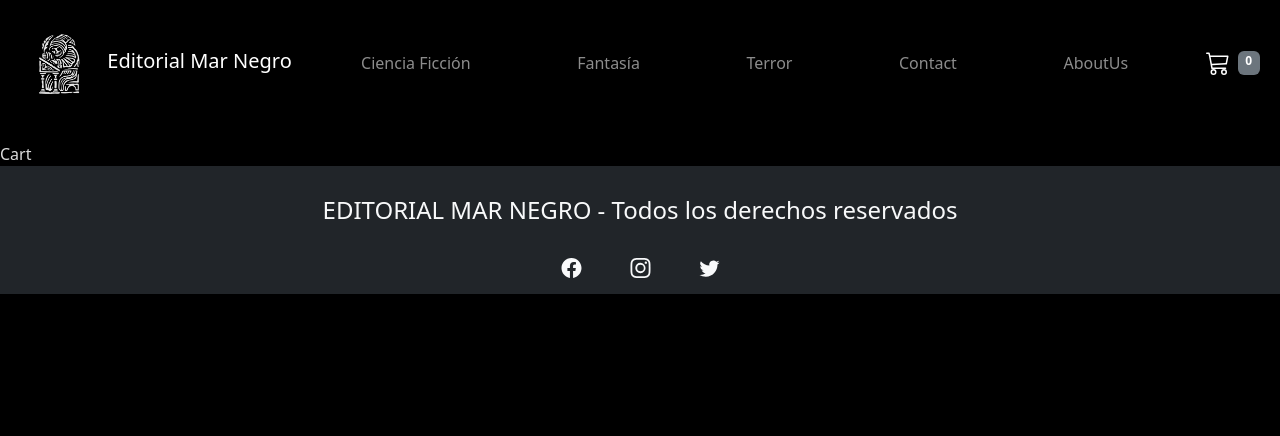
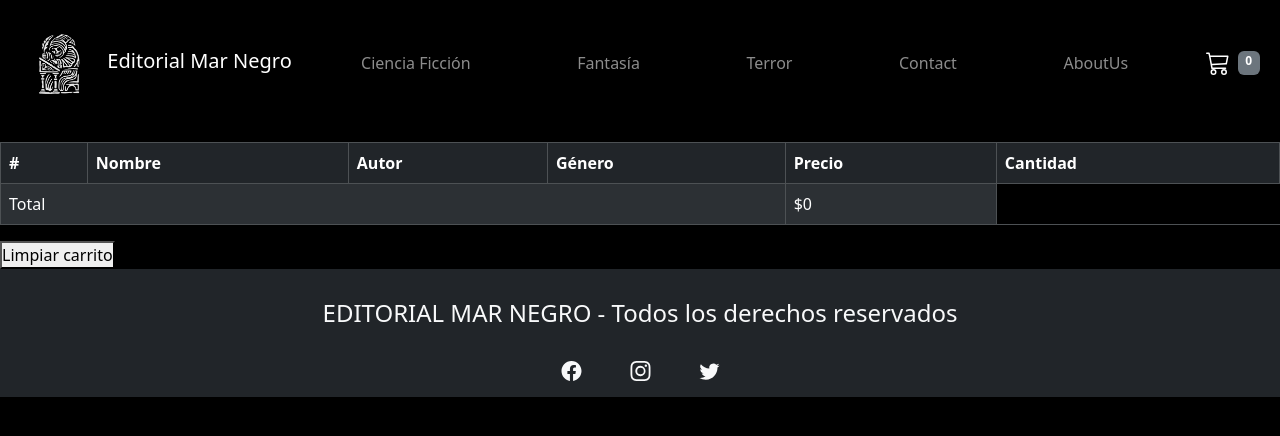
Before and after one commit to ErnestoJimenez6/eCommerceEditorial, a React (Vite) app: page /Cart in a window 1280 px wide. Shown: the top 436 px of the page. Built offline with nearby package versions, Linux system fonts and the light colour scheme.

Commit message:
context3

```diff
--- a/src/components/Cart/Cart.jsx
+++ b/src/components/Cart/Cart.jsx
@@ -1,7 +1,56 @@
+import{useCartContext}from'../../context/CartContext'
+import{Table}from'react-bootstrap'
+
 const Cart=()=>{
+    const{cart,total,removeItem,clearCart}=useCartContext()
+
+    const handleRemoveItem=(id,price,qty)=>{
+        removeItem(id,price,qty)
+    }
+
+    const handleClearCart=()=>{
+        clearCart()
+    }
+
     return(
-        <div>Cart</div>
-        //mostrar todos los productos del carrito
+        <>
+            <Table striped bordered hover variant='dark'>
+                <thead>
+                    <tr>
+                        <th>#</th>
+                        <th>Nombre</th>
+                        <th>Autor</th>
+                        <th>Género</th>
+                        <th>Precio</th>
+                        <th>Cantidad</th>
+                    </tr>
+                </thead>
+                <tbody>
+                    {cart?.map(({id,name,author,price,category,qty},index)=>{
+                        return(
+                            <tr key={index}>
+                                <td>{id}</td>
+                                <td>{name}</td>
+                                <td>{author}</td>
+                                <td>{category}</td>
+                                <td>{price}</td>
+                                <td>{qty}</td>
+                                <td>
+                                    <button onClick={()=>handleRemoveItem(id,price,qty)}>
+                                        Eliminar Item
+                                    </button>
+                                </td>
+                            </tr>
+                        )
+                    })}
+                    <tr>
+                        <td colSpan={4}>Total</td>
+                        <td>${total}</td>
+                    </tr>
+                </tbody>
+            </Table>
+            <button onClick={handleClearCart}>Limpiar carrito</button>
+        </>
     )
 }
 
--- a/src/context/CartContext.jsx
+++ b/src/context/CartContext.jsx
@@ -56,14 +56,34 @@ const CartContextProvider=({children})=>{
         localStorage.setItem('qty',JSON.stringify(qty))
     }
 
-    //completar
-    const removeItem=()=>{}
-    const clearCart=()=>{}
+    const removeItem=(id,price,qty)=>{
+        setTotal(total-price*qty)
+        setQtyItems(qtyItems-qty)
+
+        const newCart=cart.filter((elem)=>elem.id!==id)
+
+        setCart(newCart)
+        localStorage.setItem('cart',JSON.stringify(newCart))
+        localStorage.setItem('total',JSON.stringify(total))
+        localStorage.setItem('qty',JSON.stringify(qty))
+    }
+
+    const clearCart=()=>{
+        setCart([])
+        setTotal(0)
+        setQtyItems(0)
+        localStorage.removeItem('cart')
+        localStorage.removeItem('total')
+    }
 
     const contextValue={
         titulo:'Editorial Mar Negro',
         qtyItems,
-        addToCart
+        total,
+        cart,
+        addToCart,
+        clearCart,
+        removeItem
     }
 
     return <Provider value={contextValue}>{children}</Provider>
```
